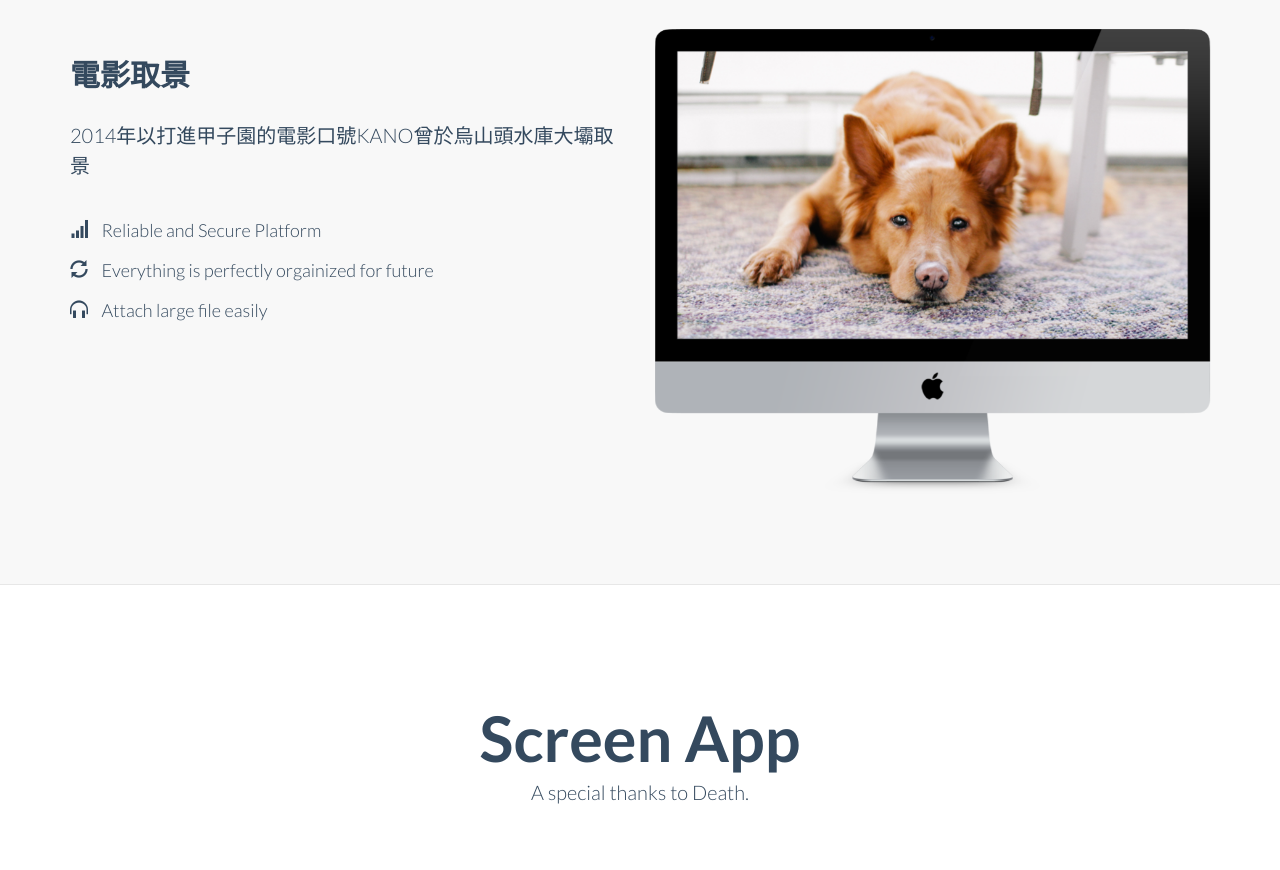
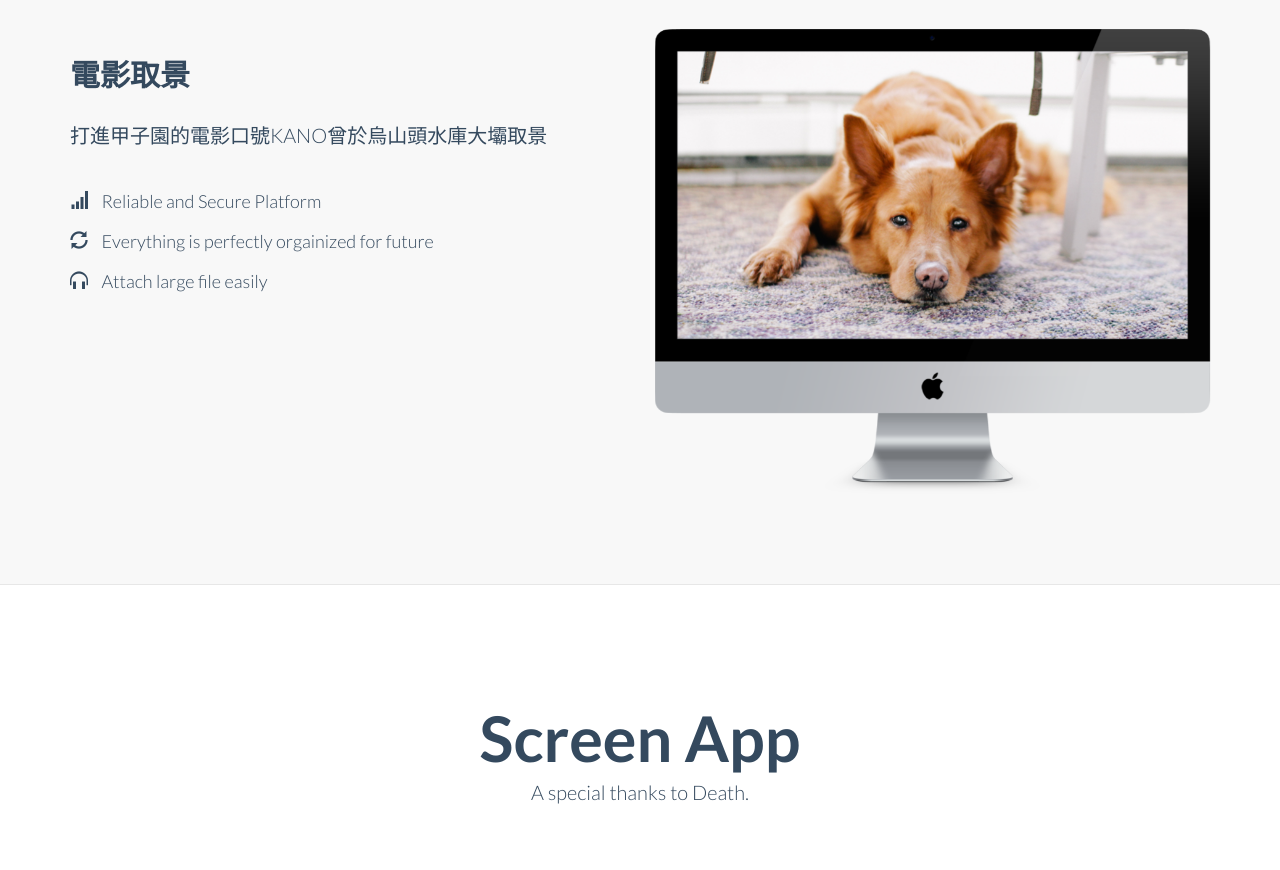
Before and after one commit to Alison0912han/webex2, a plain HTML site: page index.html in a window 1280 px wide. Shown: the part 3180-4050 px from the top of the page. Drawn offline with Linux system fonts and the light colour scheme.

Commit message:
Update index.html

```diff
--- a/index.html
+++ b/index.html
@@ -242,7 +242,7 @@
 
                 <div class="col-sm-6 wow fadeInLeftBig"  data-animation-delay="200">
                     <h3 class="section-heading">電影取景</h3>
-                    <p class="lead">2014年以打進甲子園的電影口號KANO曾於烏山頭水庫大壩取景
+                    <p class="lead">打進甲子園的電影口號KANO曾於烏山頭水庫大壩取景
 					</p>
 
 					<ul class="descp lead2">
```
